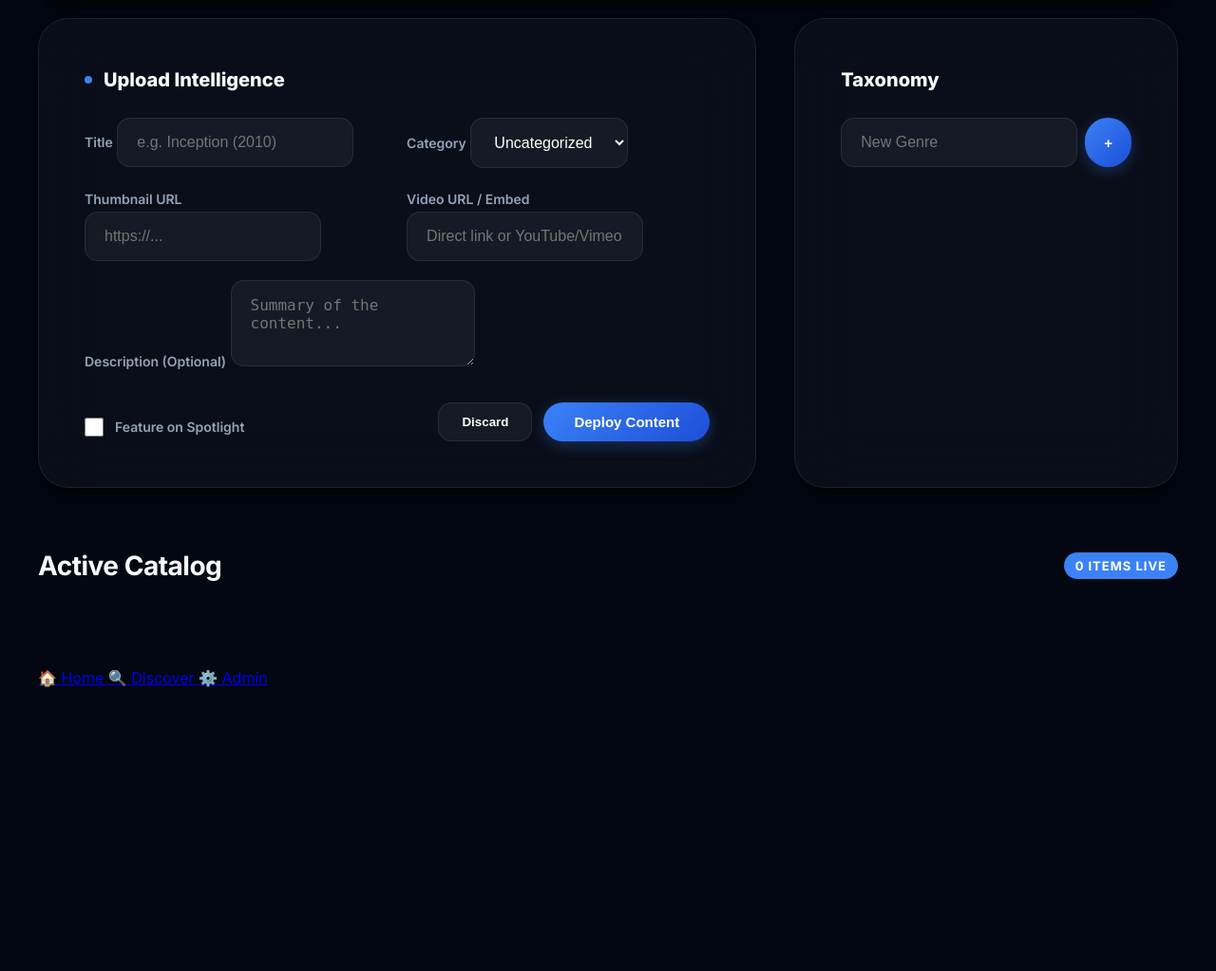
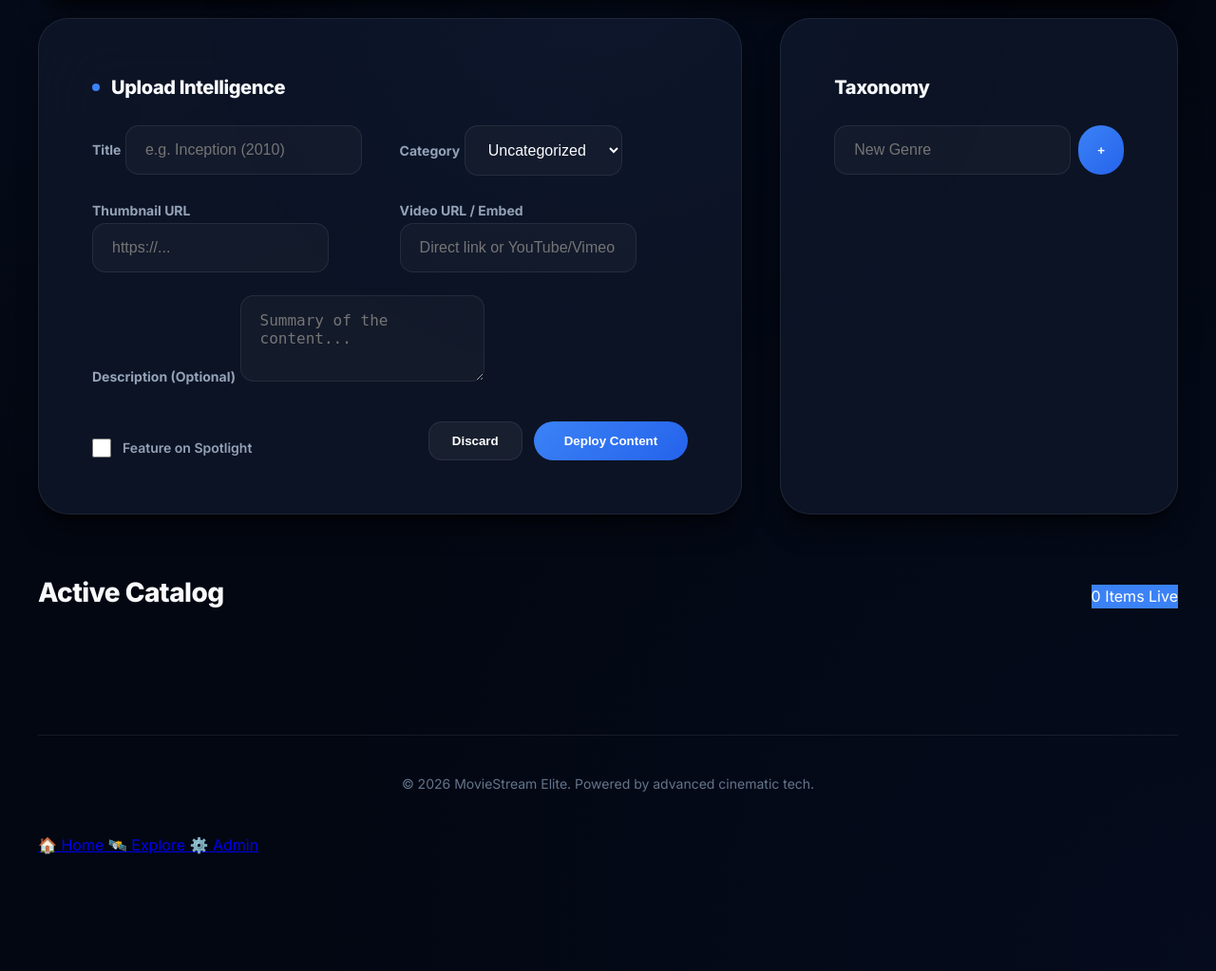
Before and after one commit to aryanjha206/MovieStream, a Flask app: page /admin/dashboard in a window 1280 px wide. Shown: the part 428-1451 px from the top of the page at 95% size. Before the commit the page ends 1152 px from the top, so only its background shows below. Run offline with Flask 3, Linux system fonts and the light colour scheme; the visitor is signed in with stand-in values (Sample User, id 1); data that the repository does not hold is empty.

Commit message:
Add files via upload

```diff
--- a/static/css/style.css
+++ b/static/css/style.css
@@ -1,29 +1,31 @@
 :root {
-    --mx-bg: #030712;
-    --mx-bg-alt: #0f172a;
-    --mx-panel: rgba(15, 23, 42, 0.7);
-    --mx-accent: #3b82f6;
-    --mx-accent-glow: rgba(59, 130, 246, 0.5);
-    --mx-accent-hover: #60a5fa;
+    /* Premium Movie Palette */
+    --mx-bg: #030712; /* Deep Obsidian */
+    --mx-bg-alt: #0f172a; /* Slate Midnight */
+    --mx-accent: #3b82f6; /* Electric Blue */
+    --mx-accent-gradient: linear-gradient(135deg, #3b82f6 0%, #2563eb 100%);
+    --mx-accent-glow: rgba(59, 130, 246, 0.4);
 
     --mx-text: #f8fafc;
     --mx-text-dim: #94a3b8;
+    --mx-text-muted: #64748b;
+
     --mx-border: rgba(255, 255, 255, 0.08);
+    --mx-glass: rgba(15, 23, 42, 0.8);
+    --mx-glass-light: rgba(255, 255, 255, 0.03);
 
     --radius-sm: 8px;
     --radius-md: 14px;
-    --radius-lg: 20px;
+    --radius-lg: 24px;
     --radius-xl: 32px;
 
-    --glass: rgba(255, 255, 255, 0.03);
-    --glass-border: rgba(255, 255, 255, 0.1);
-    --shadow-premium: 0 20px 25px -5px rgb(0 0 0 / 0.5), 0 8px 10px -6px rgb(0 0 0 / 0.5);
-
-    --gradient-primary: linear-gradient(135deg, #3b82f6 0%, #1d4ed8 100%);
-    --gradient-dark: linear-gradient(180deg, transparent 0%, rgba(3, 7, 18, 0.95) 100%);
-    --gradient-hero: linear-gradient(90deg, #030712 0%, rgba(3, 7, 18, 0.4) 100%);
+    --shadow-sm: 0 1px 2px 0 rgb(0 0 0 / 0.05);
+    --shadow-md: 0 4px 6px -1px rgb(0 0 0 / 0.1), 0 2px 4px -2px rgb(0 0 0 / 0.1);
+    --shadow-xl: 0 20px 25px -5px rgb(0 0 0 / 0.5), 0 8px 10px -6px rgb(0 0 0 / 0.5);
+    --shadow-glow: 0 0 20px var(--mx-accent-glow);
 }
 
+/* Base resets & typography */
 * {
     margin: 0;
     padding: 0;
@@ -39,35 +41,24 @@
     min-height: 100vh;
     overflow-x: hidden;
     -webkit-font-smoothing: antialiased;
+    background-image:
+        radial-gradient(circle at 0% 0%, rgba(59, 130, 246, 0.05) 0%, transparent 50%),
+        radial-gradient(circle at 100% 100%, rgba(37, 99, 235, 0.05) 0%, transparent 50%);
 }
 
-/* Scrollbar Style */
-::-webkit-scrollbar {
-    width: 6px;
-    height: 6px;
-}
-
-::-webkit-scrollbar-track {
-    background: var(--mx-bg);
-}
-
-::-webkit-scrollbar-thumb {
-    background: var(--mx-border);
-    border-radius: 10px;
-}
-
-::-webkit-scrollbar-thumb:hover {
-    background: var(--mx-text-dim);
+h1, h2, h3, h4, .brand {
+    font-weight: 800;
+    letter-spacing: -0.02em;
 }
 
 /* App Shell */
 .app-shell {
-    max-width: 1440px;
+    max-width: 1600px;
     margin: 0 auto;
-    padding: 0 40px 100px;
+    padding: 0 40px 120px;
 }
 
-/* Site Header */
+/* Premium Header */
 .site-header {
     display: flex;
     justify-content: space-between;
@@ -119,82 +108,72 @@
     font-size: 15px;
     font-weight: 600;
     transition: all 0.3s cubic-bezier(0.4, 0, 0.2, 1);
-    position: relative;
 }
 
 .nav-btn:hover, .nav-btn.active {
     color: var(--mx-text);
 }
 
-.nav-btn.active::after {
-    content: '';
-    position: absolute;
-    bottom: -8px;
-    left: 50%;
-    transform: translateX(-50%);
-    width: 4px;
-    height: 4px;
-    background: var(--mx-accent);
-    border-radius: 50%;
-    box-shadow: 0 0 10px var(--mx-accent);
+.nav-btn.btn-primary {
+    background: var(--mx-accent-gradient);
+    color: white;
+    padding: 10px 24px;
+    border-radius: 999px;
+    box-shadow: var(--shadow-sm);
 }
 
-/* Hero Section */
+.nav-btn.btn-primary:hover {
+    transform: translateY(-2px);
+    box-shadow: 0 8px 20px rgba(59, 130, 246, 0.3);
+}
+
+/* Cinematic Hero */
 .dashboard-hero {
     margin-bottom: 60px;
-    background: var(--gradient-hero),
-                url('https://images.unsplash.com/photo-1485846234645-a62644f84728?auto=format&fit=crop&q=80&w=1200') center/cover;
+    background: linear-gradient(90deg, #030712 20%, rgba(3, 7, 18, 0.6) 50%, transparent 100%),
+                url('https://images.unsplash.com/photo-1626814026160-2237a95fc5a0?q=80&w=1200') center/cover;
     border-radius: var(--radius-xl);
     padding: 100px 80px;
     position: relative;
     overflow: hidden;
+    min-height: 520px;
     display: flex;
-    flex-direction: column;
-    justify-content: center;
-    min-height: 480px;
-    box-shadow: var(--shadow-premium);
+    align-items: center;
     border: 1px solid var(--mx-border);
+    box-shadow: var(--shadow-xl);
 }
 
 .hero-content {
-    max-width: 600px;
+    max-width: 640px;
     position: relative;
     z-index: 2;
-    animation: slideUp 0.8s cubic-bezier(0.4, 0, 0.2, 1);
+    animation: slideUpFade 0.8s cubic-bezier(0.4, 0, 0.2, 1);
 }
 
 .hero-content h1 {
     font-size: 56px;
-    margin: 16px 0;
-    line-height: 1.1;
-    font-weight: 800;
-    letter-spacing: -1px;
+    line-height: 1;
+    margin-bottom: 24px;
+    background: linear-gradient(to bottom, #fff 40%, rgba(255,255,255,0.7) 100%);
+    -webkit-text-fill-color: transparent;
 }
 
-.eyebrow {
-    display: inline-block;
-    padding: 4px 12px;
-    background: var(--mx-accent-glow);
-    color: var(--mx-accent);
-    border-radius: 999px;
-    font-size: 13px;
-    font-weight: 700;
-    text-transform: uppercase;
-    letter-spacing: 1px;
-    border: 1px solid var(--mx-accent);
+.hero-content p {
+    font-size: 18px;
+    color: var(--mx-text-dim);
+    margin-bottom: 40px;
 }
 
-/* Toolbar & Filters */
+/* Toolbars & Filters */
 .toolbar {
-    margin-top: 40px;
     display: flex;
-    background: var(--glass);
+    background: var(--mx-glass-light);
     backdrop-filter: blur(20px);
     border-radius: 999px;
     padding: 6px;
-    border: 1px solid var(--glass-border);
+    border: 1px solid var(--mx-border);
     width: fit-content;
-    box-shadow: 0 10px 30px rgba(0,0,0,0.3);
+    box-shadow: var(--shadow-xl);
 }
 
 .toolbar input, .toolbar select {
@@ -208,51 +187,44 @@
 }
 
 .toolbar input { min-width: 320px; }
-.toolbar select {
-    border-left: 1px solid var(--mx-border);
-    cursor: pointer;
-}
+.toolbar select { border-left: 1px solid var(--mx-border); cursor: pointer; }
 
 .button-apply {
-    background: var(--gradient-primary);
+    background: var(--mx-accent-gradient);
     color: white;
     border: none;
     padding: 12px 32px;
     border-radius: 999px;
     font-weight: 700;
-    font-size: 15px;
     cursor: pointer;
     transition: all 0.3s ease;
-    box-shadow: 0 4px 15px rgba(59, 130, 246, 0.3);
 }
 
 .button-apply:hover {
-    transform: translateY(-2px);
-    box-shadow: 0 8px 25px rgba(59, 130, 246, 0.4);
+    transform: translateY(-1px);
+    filter: brightness(1.1);
 }
 
-/* Movie Cards & Grid */
+/* Content Blocks & Movies */
 .content-block {
-    margin-bottom: 60px;
-    animation: fadeIn 1s ease;
+    margin-bottom: 64px;
 }
 
 .section-heading {
     display: flex;
     justify-content: space-between;
-    align-items: center;
-    margin-bottom: 24px;
+    align-items: baseline;
+    margin-bottom: 28px;
 }
 
 .section-heading h2 {
     font-size: 28px;
-    font-weight: 700;
-    letter-spacing: -0.5px;
+    font-weight: 800;
 }
 
 .movie-row {
     display: grid;
-    grid-template-columns: repeat(auto-fill, minmax(220px, 1fr));
+    grid-template-columns: repeat(auto-fill, minmax(240px, 1fr));
     gap: 32px;
 }
 
@@ -378,44 +347,41 @@
     height: 100%;
 }
 
-/* Auth Pages & Multi-step Carousel */
+/* Auth Screens - Stunning Glassmorphism */
 .single-auth {
     display: flex;
     justify-content: center;
     align-items: center;
-    min-height: 80vh;
+    min-height: 85vh;
 }
 
 .auth-panel {
-    background: var(--mx-bg-alt);
+    background: var(--mx-glass);
+    backdrop-filter: blur(40px);
     border-radius: var(--radius-xl);
-    padding: 48px;
+    padding: 56px;
     width: 100%;
-    max-width: 500px;
+    max-width: 520px;
     border: 1px solid var(--mx-border);
-    box-shadow: var(--shadow-premium);
-}
-
-.glass {
-    background: var(--glass);
-    backdrop-filter: blur(40px);
+    box-shadow: var(--shadow-xl);
+    animation: slideUpFade 0.6s ease;
 }
 
 .stack-form {
     display: flex;
     flex-direction: column;
-    gap: 20px;
+    gap: 24px;
 }
 
 .stack-form label {
     font-size: 14px;
-    font-weight: 600;
+    font-weight: 700;
     color: var(--mx-text-dim);
-    margin-bottom: -12px;
+    margin-bottom: -16px;
 }
 
 .stack-form input, .stack-form select, .stack-form textarea {
-    background: rgba(255,255,255,0.05);
+    background: rgba(255,255,255,0.03);
     border: 1px solid var(--mx-border);
     padding: 16px 20px;
     border-radius: var(--radius-md);
--- a/templates/base.html
+++ b/templates/base.html
@@ -4,39 +4,53 @@
     <meta charset="UTF-8">
     <meta name="viewport" content="width=device-width, initial-scale=1.0, maximum-scale=1.0, user-scalable=no">
     <meta name="theme-color" content="#030712">
-    <meta name="description" content="MovieStream Elite - Premium 4K Cinematic Experience. Built for the modern viewer.">
+    <meta name="description" content="MovieStream Elite - Premium 4K Cinematic Experience redefined for the ultimate viewer.">
 
-    <!-- PWA & Mobile Icons -->
     <link rel="manifest" href="{{ url_for('static', filename='manifest.webmanifest') }}">
     <link rel="icon" href="{{ url_for('static', filename='icons/favicon.svg') }}" type="image/svg+xml">
     <link rel="apple-touch-icon" href="{{ url_for('static', filename='icons/icon-192.png') }}">
 
     <title>{% block title %}MovieStream Elite{% endblock %}</title>
 
-    <!-- Typography -->
     <link rel="preconnect" href="https://fonts.googleapis.com">
     <link rel="preconnect" href="https://fonts.gstatic.com" crossorigin>
-    <link href="https://fonts.googleapis.com/css2?family=Inter:wght@400;500;600;700;800;900&display=swap" rel="stylesheet">
+    <link href="https://fonts.googleapis.com/css2?family=Inter:wght@400;500;600;700;800;900&family=Plus+Jakarta+Sans:wght@700;800&display=swap" rel="stylesheet">
 
     <link rel="stylesheet" href="{{ url_for('static', filename='css/style.css') }}">
+
+    <style>
+        /* Extra dynamic glow effects */
+        .glow-overlay {
+            position: fixed;
+            top: 0;
+            left: 0;
+            width: 100%;
+            height: 100%;
+            pointer-events: none;
+            background: radial-gradient(circle at var(--mouse-x, 50%) var(--mouse-y, 50%), rgba(59, 130, 246, 0.03) 0%, transparent 60%);
+            z-index: 9999;
+        }
+    </style>
 </head>
 <body class="{% block body_class %}{% endblock %}">
+    <div class="glow-overlay" id="glowOverlay"></div>
+
     <div class="app-shell">
         <header class="site-header">
             <a href="{{ url_for('home') }}" class="brand">
-                <div class="brand-mark">MS</div>
-                <span>MovieStream<span style="color: var(--mx-accent);">Elite</span></span>
+                <div class="brand-mark">ME</div>
+                <span style="font-family: 'Plus Jakarta Sans', sans-serif;">MovieStream<span style="color: var(--mx-accent);">Elite</span></span>
             </a>
             <nav class="nav-links">
                 {% if is_admin %}
-                    <a href="{{ url_for('admin_dashboard') }}" class="nav-btn {% if request.endpoint == 'admin_dashboard' %}active{% endif %}">Library</a>
-                    <a href="{{ url_for('admin_logout') }}" class="nav-btn" style="color: #ef4444;">Exit Admin</a>
+                    <a href="{{ url_for('admin_dashboard') }}" class="nav-btn {% if request.endpoint == 'admin_dashboard' %}active{% endif %}">Catalog</a>
+                    <a href="{{ url_for('admin_logout') }}" class="nav-btn" style="color: #ef4444;">Logout Admin</a>
                 {% elif is_logged_in %}
-                    <a href="{{ url_for('dashboard') }}" class="nav-btn {% if request.endpoint == 'dashboard' %}active{% endif %}">Explore</a>
+                    <a href="{{ url_for('dashboard') }}" class="nav-btn {% if request.endpoint == 'dashboard' %}active{% endif %}">Home</a>
                     <a href="{{ url_for('logout') }}" class="nav-btn">Sign Out</a>
                 {% else %}
-                    <a href="{{ url_for('login') }}" class="nav-btn {% if request.endpoint == 'login' %}active{% endif %}">Sign In</a>
-                    <a href="{{ url_for('signup') }}" class="nav-btn btn-primary" style="background: var(--gradient-primary); color: white; padding: 10px 24px; border-radius: 999px;">Join Free</a>
+                    <a href="{{ url_for('login') }}" class="nav-btn">Sign In</a>
+                    <a href="{{ url_for('signup') }}" class="nav-btn btn-primary">Join Free</a>
                 {% endif %}
             </nav>
         </header>
@@ -51,19 +65,23 @@
             {% endif %}
         {% endwith %}
 
-        <main id="mainContent">
+        <main id="mainContent" style="min-height: 70vh;">
             {% block content %}{% endblock %}
         </main>
 
-        {% if is_logged_in or is_admin %}
+        <footer style="margin-top: 100px; padding: 40px 0; border-top: 1px solid var(--mx-border); text-align: center;">
+            <p style="color: var(--mx-text-muted); font-size: 14px;">&copy; {{ current_year }} MovieStream Elite. Powered by advanced cinematic tech.</p>
+        </footer>
+
+        {% if is_logged_in or is_admin or request.endpoint == 'login' %}
         <nav class="mobile-nav">
             <a href="{{ url_for('dashboard') }}" class="mobile-nav-item {% if request.endpoint == 'dashboard' %}active{% endif %}">
                 <span class="mobile-nav-icon">🏠</span>
                 <span>Home</span>
             </a>
             <a href="{{ url_for('dashboard') }}#movieSections" class="mobile-nav-item">
-                <span class="mobile-nav-icon">🔍</span>
-                <span>Discover</span>
+                <span class="mobile-nav-icon">🛰️</span>
+                <span>Explore</span>
             </a>
             {% if is_admin %}
                 <a href="{{ url_for('admin_dashboard') }}" class="mobile-nav-item {% if request.endpoint == 'admin_dashboard' %}active{% endif %}">
@@ -73,26 +91,36 @@
             {% else %}
                 <a href="{{ url_for('logout') }}" class="mobile-nav-item">
                     <span class="mobile-nav-icon">👤</span>
-                    <span>Logout</span>
+                    <span>Exit</span>
                 </a>
             {% endif %}
         </nav>
         {% endif %}
     </div>
 
-    <!-- PWA Helper -->
     <script src="{{ url_for('static', filename='js/pwa.js') }}"></script>
 
-    <!-- Auto-hide Flash Messages -->
     <script>
+        // Interactive glow effect
+        document.addEventListener('mousemove', (e) => {
+            const overlay = document.getElementById('glowOverlay');
+            if (overlay) {
+                const x = (e.clientX / window.innerWidth) * 100;
+                const y = (e.clientY / window.innerHeight) * 100;
+                overlay.style.setProperty('--mouse-x', `${x}%`);
+                overlay.style.setProperty('--mouse-y', `${y}%`);
+            }
+        });
+
+        // Flash manager
         document.addEventListener('DOMContentLoaded', () => {
             const flashes = document.querySelectorAll('.flash');
             flashes.forEach(f => {
                 setTimeout(() => {
                     f.style.opacity = '0';
-                    f.style.transform = 'translateX(20px)';
-                    f.style.transition = 'all 0.5s ease';
-                    setTimeout(() => f.remove(), 500);
+                    f.style.transform = 'translateY(-20px)';
+                    f.style.transition = 'all 0.6s cubic-bezier(0.4, 0, 0.2, 1)';
+                    setTimeout(() => f.remove(), 600);
                 }, 4000);
             });
         });
```
Also changed, not shown: other parts of static/css/style.css (+67 -72 lines), templates/dashboard.html (+19 -26 lines), vercel.json.
